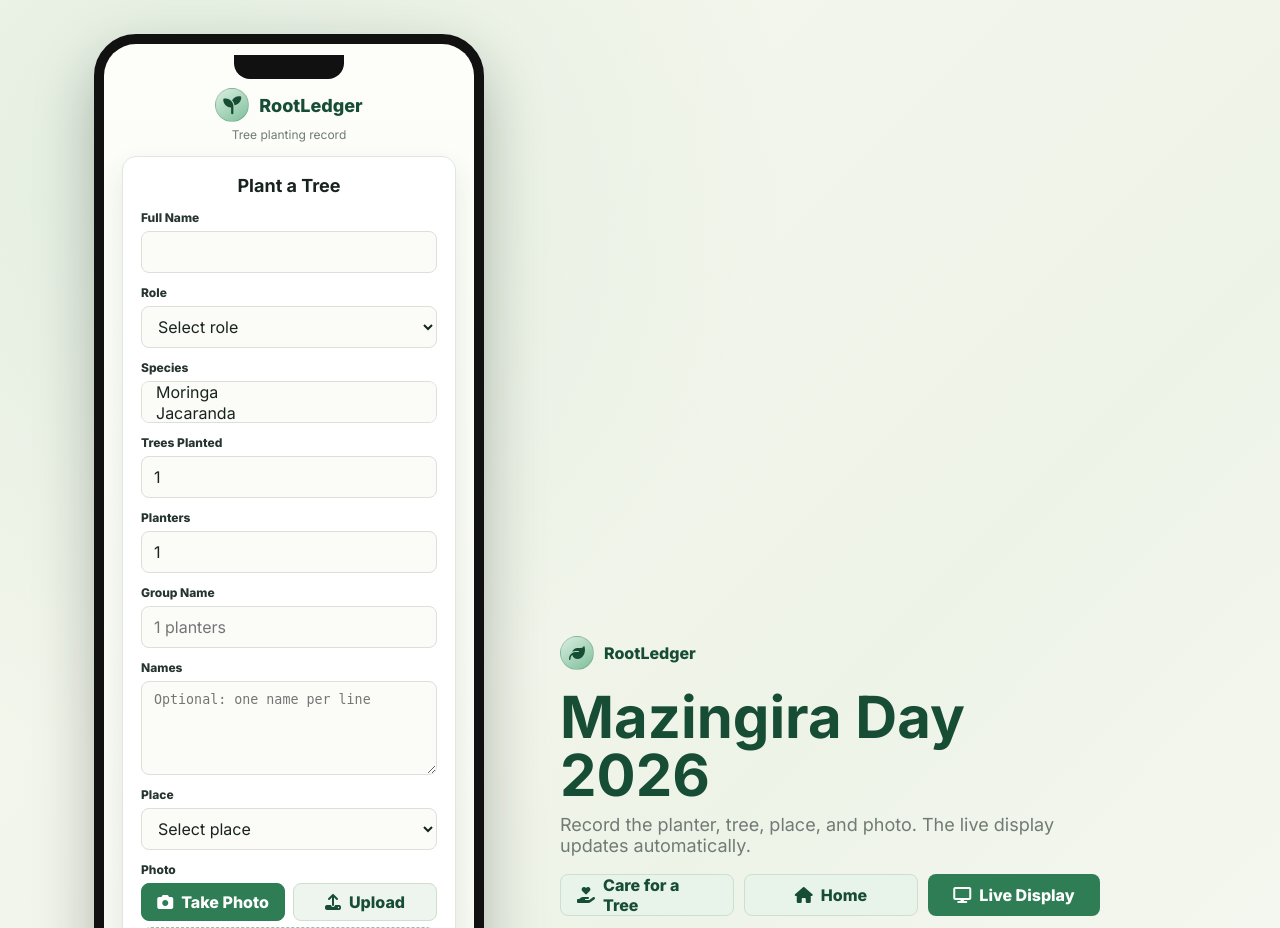
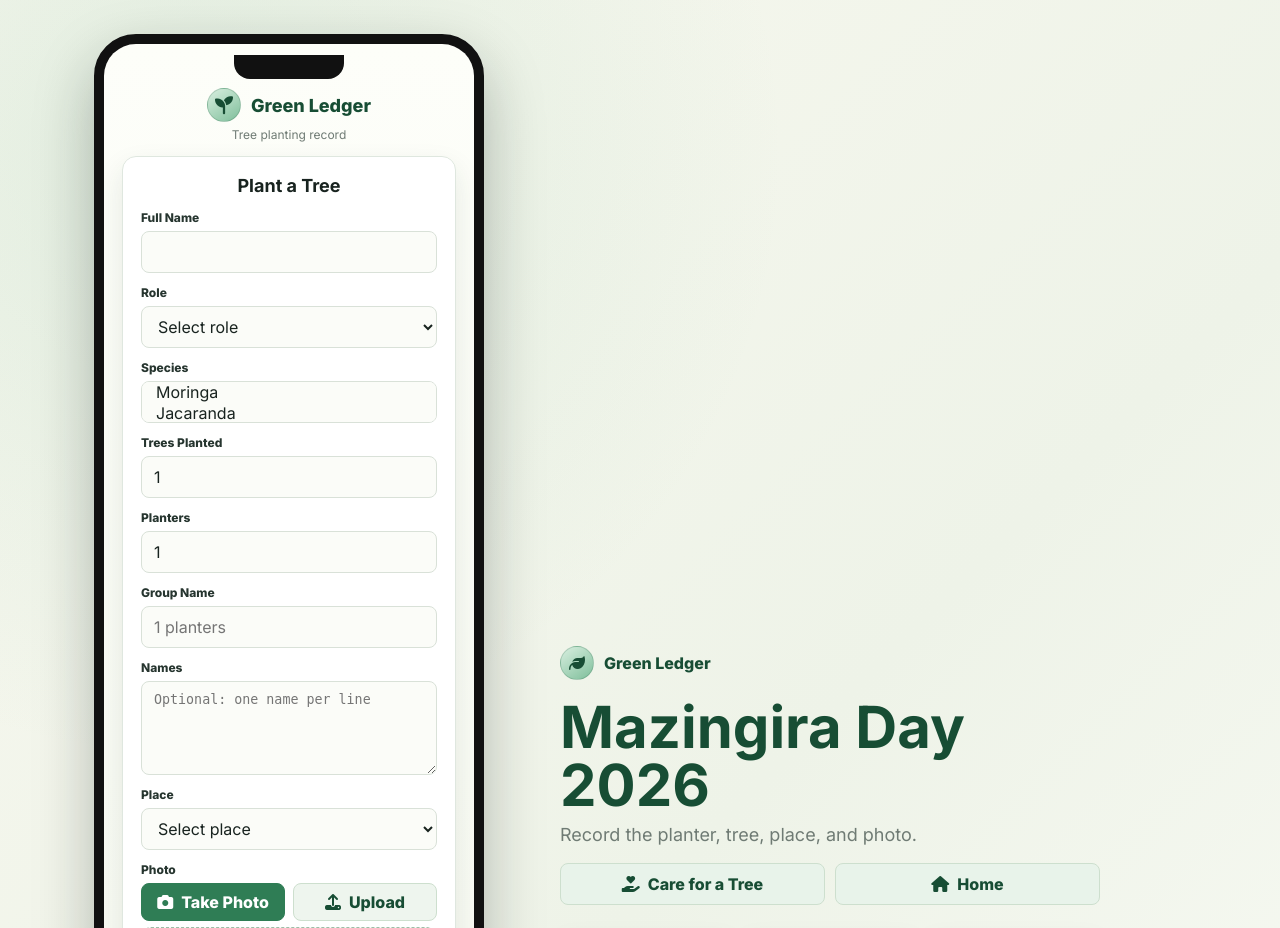
Before and after one commit to oxy-jen/greenledger, a Flask app: page /plant in a window 1280 px wide. Shown: the top 928 px of the page. Run offline with Flask 3, Linux system fonts and the light colour scheme; data that the repository does not hold is empty; some libraries are stand-ins or nearby versions.

Commit message:
upgraded the ui

```diff
--- a/app.py
+++ b/app.py
@@ -25,7 +25,7 @@ from io import BytesIO, StringIO
 
 app = Flask(__name__)
 BASE_DIR = os.path.abspath(os.path.dirname(__file__))
-APP_NAME = 'RootLedger'
+APP_NAME = 'Green Ledger'
 ASSET_VERSION = datetime.utcnow().strftime('%Y%m%d%H%M%S')
 RENDER_EXTERNAL_URL = os.environ.get('RENDER_EXTERNAL_URL', '')
 DEFAULT_PRIMARY_HOST = urlparse(RENDER_EXTERNAL_URL).netloc or 'rootledger-osaw.onrender.com'
@@ -1389,7 +1389,7 @@ def geocode_location():
     seen = set()
 
     for place in local_place_matches(query):
-        add_geocode_result(results, seen, place['name'], place['lat'], place['lng'], 'RootLedger local index', 2)
+        add_geocode_result(results, seen, place['name'], place['lat'], place['lng'], 'Green Ledger local index', 2)
 
     for url in nominatim_searches(query):
         try:
@@ -2042,7 +2042,7 @@ def export_data():
             BytesIO(output.getvalue().encode()),
             mimetype='text/csv',
             as_attachment=True,
-            download_name=f'rootledger_export_{datetime.now().strftime("%Y%m%d_%H%M%S")}.csv'
+            download_name=f'greenledger_export_{datetime.now().strftime("%Y%m%d_%H%M%S")}.csv'
         )
 
     elif format == 'json':
@@ -2055,7 +2055,7 @@ def export_data():
             BytesIO(json.dumps(data, indent=2).encode()),
             mimetype='application/json',
             as_attachment=True,
-            download_name=f'rootledger_export_{datetime.now().strftime("%Y%m%d_%H%M%S")}.json'
+            download_name=f'greenledger_export_{datetime.now().strftime("%Y%m%d_%H%M%S")}.json'
         )
 
     elif format == 'zip':
@@ -2094,7 +2094,7 @@ def export_data():
             zip_buffer,
             mimetype='application/zip',
             as_attachment=True,
-            download_name=f'rootledger_backup_{datetime.now().strftime("%Y%m%d_%H%M%S")}.zip'
+            download_name=f'greenledger_backup_{datetime.now().strftime("%Y%m%d_%H%M%S")}.zip'
         )
 
 @app.route('/backup/create', methods=['POST'])
--- a/static/js/hub.js
+++ b/static/js/hub.js
@@ -1,4 +1,4 @@
-// Operations Hub JavaScript - RootLedger Admin Panel
+// Operations Hub JavaScript - Green Ledger Admin Panel
 
 // Global state
 let hubState = {
--- a/static/js/main.js
+++ b/static/js/main.js
@@ -1,4 +1,4 @@
-// Main JavaScript for RootLedger
+// Main JavaScript for Green Ledger
 
 // Utility functions
 function formatNumber(num) {
--- a/templates/admin_login.html
+++ b/templates/admin_login.html
@@ -1,13 +1,13 @@
 {% extends "base.html" %}
 
-{% block title %}Admin Login - RootLedger{% endblock %}
+{% block title %}Admin Login - Green Ledger{% endblock %}
 
 {% block content %}
 <main class="login-page">
     <section class="login-card">
         <div class="brand">
             <span class="brand-mark"><i class="fa-solid fa-leaf"></i></span>
-            <span>RootLedger</span>
+            <span>Green Ledger</span>
         </div>
         <h1>Operations Hub</h1>
         <p style="color: var(--muted); margin-top: -4px;">Authorized event organizers only.</p>
--- a/templates/base.html
+++ b/templates/base.html
@@ -3,7 +3,7 @@
 <head>
     <meta charset="UTF-8">
     <meta name="viewport" content="width=device-width, initial-scale=1.0">
-    <title>{% block title %}RootLedger{% endblock %}</title>
+    <title>{% block title %}Green Ledger{% endblock %}</title>
     <meta name="csrf-token" content="{{ csrf_token() }}">
     <link rel="stylesheet" href="{{ url_for('static', filename='css/style.css') }}?v={{ asset_version }}">
     <link href="https://fonts.googleapis.com/css2?family=Inter:wght@300;400;500;600;700;800&display=swap" rel="stylesheet">
--- a/templates/care.html
+++ b/templates/care.html
@@ -1,13 +1,13 @@
 {% extends "base.html" %}
 
-{% block title %}Care for a Tree - RootLedger{% endblock %}
+{% block title %}Care for a Tree - Green Ledger{% endblock %}
 
 {% block content %}
 <main class="care-page">
     <header class="care-hero">
         <div class="brand">
             <span class="brand-mark"><i class="fa-solid fa-hand-holding-heart"></i></span>
-            <span>RootLedger</span>
+            <span>Green Ledger</span>
         </div>
         <div>
             <h1>Care for a Tree</h1>
--- a/templates/care_detail.html
+++ b/templates/care_detail.html
@@ -7,7 +7,7 @@
     <header class="care-hero">
         <div class="brand">
             <span class="brand-mark"><i class="fa-solid fa-tree"></i></span>
-            <span>RootLedger</span>
+            <span>Green Ledger</span>
         </div>
         <div>
             <h1>{{ participant.tree_species }}</h1>
--- a/templates/hub.html
+++ b/templates/hub.html
@@ -1,13 +1,13 @@
 {% extends "base.html" %}
 
-{% block title %}Operations Hub - RootLedger{% endblock %}
+{% block title %}Operations Hub - Green Ledger{% endblock %}
 
 {% block content %}
 <main class="hub-layout">
     <aside class="hub-side">
         <div class="brand">
             <span class="brand-mark"><i class="fa-solid fa-leaf"></i></span>
-            <span>RootLedger</span>
+            <span>Green Ledger</span>
         </div>
         <nav class="hub-nav" aria-label="Operations navigation">
             <a class="active" href="#dashboard"><i class="fa-solid fa-gauge-high"></i> Dashboard</a>
--- a/templates/index.html
+++ b/templates/index.html
@@ -1,6 +1,6 @@
 {% extends "base.html" %}
 
-{% block title %}Plant a Tree - RootLedger{% endblock %}
+{% block title %}Plant a Tree - Green Ledger{% endblock %}
 
 {% block extra_css %}
 <link rel="stylesheet" href="https://unpkg.com/leaflet@1.9.4/dist/leaflet.css">
@@ -15,7 +15,7 @@
                 <header class="portal-head">
                     <div class="brand">
                         <span class="brand-mark"><i class="fa-solid fa-seedling"></i></span>
-                        <span>RootLedger</span>
+                        <span>Green Ledger</span>
                     </div>
                     <p>Tree planting record</p>
                 </header>
@@ -201,10 +201,10 @@
         <aside class="portal-side">
             <div class="brand">
                 <span class="brand-mark"><i class="fa-solid fa-leaf"></i></span>
-                <span>RootLedger</span>
+                <span>Green Ledger</span>
             </div>
             <h2>Mazingira Day 2026</h2>
-            <p>Record the planter, tree, place, and photo. The live display updates automatically.</p>
+            <p>Record the planter, tree, place, and photo.</p>
             <div class="actions-row" style="margin-top: 18px;">
                 <a class="btn btn-secondary" href="/care">
                     <i class="fa-solid fa-hand-holding-heart"></i>
@@ -213,10 +213,6 @@
                 <a class="btn btn-secondary" href="/">
                     <i class="fa-solid fa-house"></i>
                     Home
-                </a>
-                <a class="btn btn-primary" href="/display" target="_blank">
-                    <i class="fa-solid fa-display"></i>
-                    Live Display
                 </a>
             </div>
 
--- a/templates/record.html
+++ b/templates/record.html
@@ -1,13 +1,13 @@
 {% extends "base.html" %}
 
-{% block title %}{{ participant.record_number }} - RootLedger{% endblock %}
+{% block title %}{{ participant.record_number }} - Green Ledger{% endblock %}
 
 {% block content %}
 <main class="success-page">
     <article class="record-card">
         <header class="record-head">
             <span class="brand-mark"><i class="fa-solid fa-seedling"></i></span>
-            <h1>RootLedger Planting Card</h1>
+            <h1>Green Ledger Planting Card</h1>
             <p>Mazingira Day 2026</p>
         </header>
 
--- a/templates/success.html
+++ b/templates/success.html
@@ -1,6 +1,6 @@
 {% extends "base.html" %}
 
-{% block title %}Registration Successful - RootLedger{% endblock %}
+{% block title %}Registration Successful - Green Ledger{% endblock %}
 
 {% block content %}
 <main class="success-page">
@@ -8,7 +8,7 @@
         <header class="record-head">
             <span class="brand-mark"><i class="fa-solid fa-circle-check"></i></span>
             <h1>Registration Successful</h1>
-            <p>Your planting record is now stored in RootLedger.</p>
+            <p>Your planting record is now stored in Green Ledger.</p>
         </header>
 
         <section class="record-body">
```
Also changed, not shown: templates/display.html (+4 -4 lines), templates/landing.html (+4 -15 lines).
